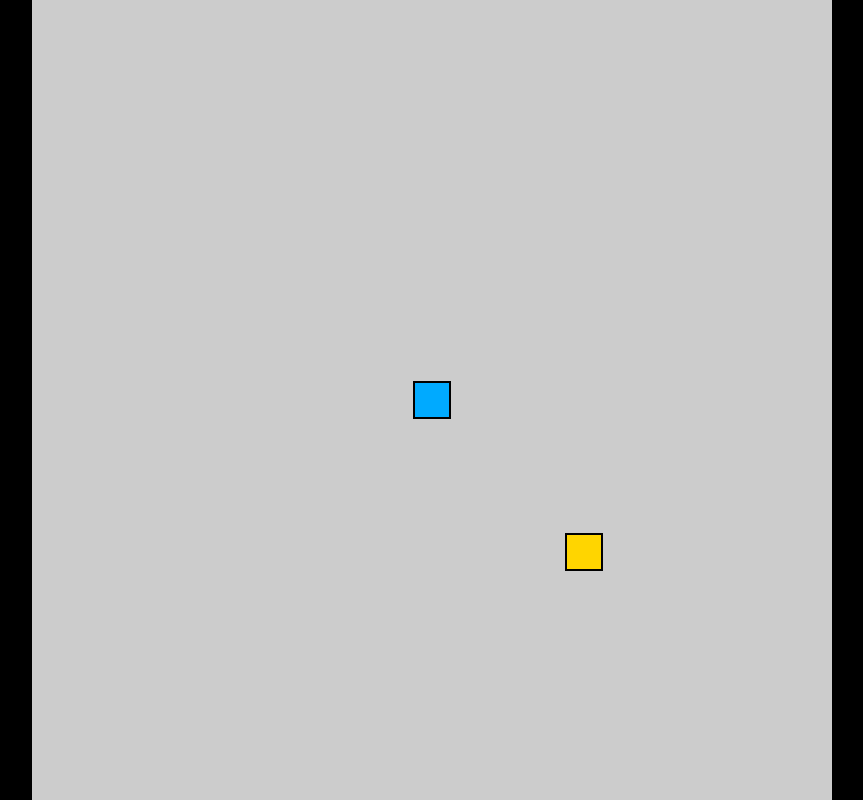
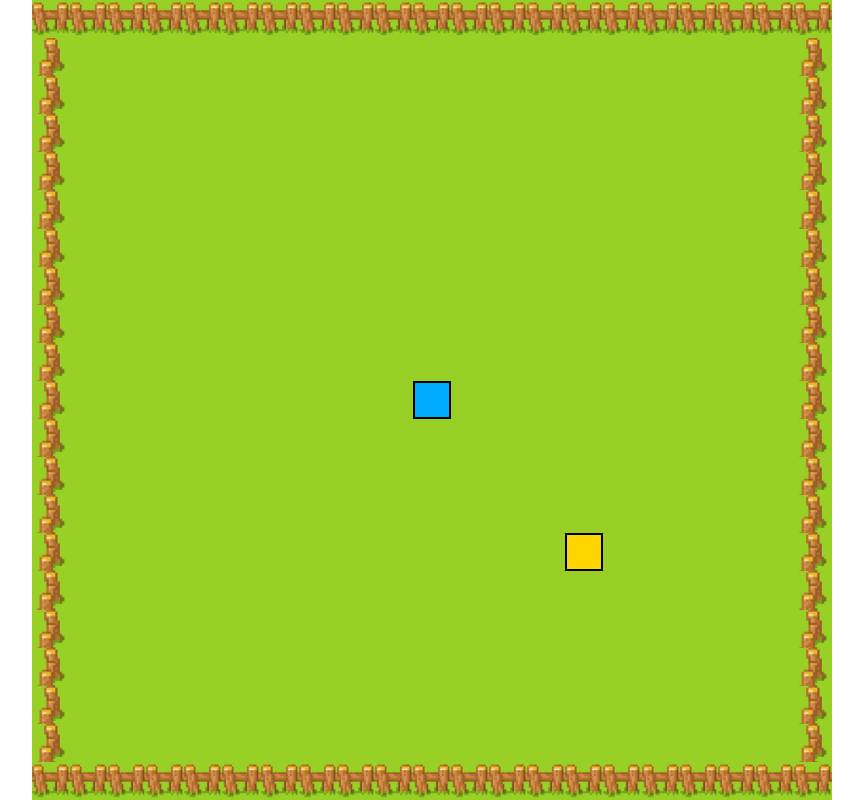
Before and after one commit to brandontominna/snake-game, a plain HTML site: page pages/game.html in a window 1280 px wide. Shown: the whole page, without its empty margins (208-1071 px from the left). Drawn offline with Linux system fonts and the light colour scheme.

Commit message:
fixed buttons for start page and menu page, applied fence border to grid

```diff
--- a/css/game.css
+++ b/css/game.css
@@ -5,11 +5,11 @@ body {
   justify-content: center;
   align-items: center;
   margin: 0;
-  background-color: black;
+  background-color: white;
 }
 
 #game-board {
-  background-color: #ccc;
+  background-color: #99D025;
   width: 100vmin;
   height: 100vmin;
   display: grid;
@@ -28,3 +28,23 @@ body {
   border: 0.25vmin solid black;
   caret-color: transparent;
 }
+
+.bottomCell {
+  background-image: url('../images/fence-horizontal2.png');
+  background-size: cover; /* Scale the image to cover the entire cell */
+}
+
+.topCell {
+    background-image: url('../images/fence-horizontal2.png');
+    background-size: cover; /* Scale the image to cover the entire cell */
+}
+
+.rightCell {
+  background-image: url('../images/fence-vertical.png');
+  background-size: cover; /* Scale the image to cover the entire cell */
+}
+
+.leftCell {
+  background-image: url('../images/fence-vertical.png');
+  background-size: cover; /* Scale the image to cover the entire cell */
+}
--- a/css/start.css
+++ b/css/start.css
@@ -0,0 +1,6 @@
+
+
+@font-face {
+    font-family: "snake-title";
+    src: url('../fonts/Minecraft.ttf') format('truetype'); /* Adjust the path and format as needed */
+}
--- a/js/game/game.js
+++ b/js/game/game.js
@@ -6,7 +6,7 @@ import {
 
 import { update as updateFood, draw as drawFood } from "./food.js";
 
-import { outsideGrid } from "./grid.js";
+import { outsideGrid, drawBorderRows } from "./grid.js";
 import { snakeIntersection } from "./snake.js";
 import { getSnakeHead } from "./snake.js";
 
@@ -41,10 +41,16 @@ function update() {
 }
 
 function draw() {
-  gameBoard.innerHTML = "";
+  gameBoard.innerHTML = ""; // Clear the game board
+
+  // Draw the snake and food on the remaining grid cells
   drawSnake(gameBoard);
   drawFood(gameBoard);
+
+  drawBorderRows(gameBoard)
 }
+
+
 
 function checkDeath() {
   gameOver = outsideGrid(getSnakeHead()) || snakeIntersection();
--- a/js/game/grid.js
+++ b/js/game/grid.js
@@ -1,6 +1,5 @@
 
-
-const GRID_SIZE = 21
+const GRID_SIZE = 20
 
 export function getRandomGridPosition() {
     return {
@@ -17,6 +16,48 @@ export function outsideGrid(position) {
     if(position.y < 1 || position.y > GRID_SIZE) {
         return true
     }
-
     return false
 }
+
+
+export function drawBorderRows(gameBoard) {
+    // Get the total number of rows and columns in the grid
+    const numRows = 21;
+    const numCols = 21;
+
+    for (let col = 1; col <= numCols; col++) {
+      const cell = document.createElement("div");
+      cell.classList.add("bottomCell");
+      cell.style.gridRow = `${numRows} / span 1`; // Specify the row position
+      cell.style.gridColumn = `${col} / span 1`; // Specify the column position
+      gameBoard.appendChild(cell);
+    }
+
+    // Loop through the cells in the top row and change their background color to yellow
+    for (let col = 1; col <= numCols; col++) {
+      const topCell = document.createElement("div");
+      topCell.classList.add("topCell");
+      topCell.style.gridRow = "1 / span 1";
+      topCell.style.gridColumn = `${col} / span 1`;
+      gameBoard.appendChild(topCell);
+    }
+
+    // Loop through the cells in the right column and change their background color to yellow
+    for (let row = 2; row < numRows; row++) {
+      const rightCell = document.createElement("div");
+      rightCell.classList.add("rightCell");
+      rightCell.style.backgroundColor = "yellow";
+      rightCell.style.gridRow = `${row} / span 1`;
+      rightCell.style.gridColumn = `${numCols} / span 1`;
+      gameBoard.appendChild(rightCell);
+    }
+
+    // Loop through the cells in the left column and change their background color to yellow
+    for (let row = 2; row < numRows; row++) {
+      const leftCell = document.createElement("div");
+      leftCell.classList.add("leftCell");
+      leftCell.style.gridRow = `${row} / span 1`;
+      leftCell.style.gridColumn = "1 / span 1";
+      gameBoard.appendChild(leftCell);
+    }
+  }
--- a/pages/game.html
+++ b/pages/game.html
@@ -1,13 +1,13 @@
 <!DOCTYPE html>
 <html lang="en">
-<head>
-    <meta charset="UTF-8">
-    <meta name="viewport" content="width=device-width, initial-scale=1.0">
+  <head>
+    <meta charset="UTF-8" />
+    <meta name="viewport" content="width=device-width, initial-scale=1.0" />
     <title>Snake</title>
-    <link rel="stylesheet" href="../css/game.css">
+    <link rel="stylesheet" href="../css/game.css" />
     <script src="../js/game/game.js" defer type="module"></script>
-</head>
-<body>
-    <div id="game-board"></div>
-</body>
+  </head>
+  <body>
+        <div id="game-board"></div>
+  </body>
 </html>
```
Also changed, not shown: index.html (+6 -7 lines), pages/menu.html (+1 -1 lines), fonts/Minecraft.ttf (added), images/fence-horizontal2.png (added), images/fence-vertical.png (added).
